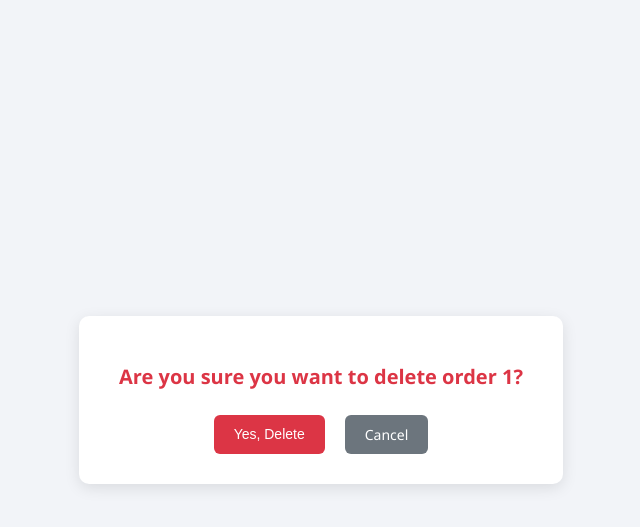
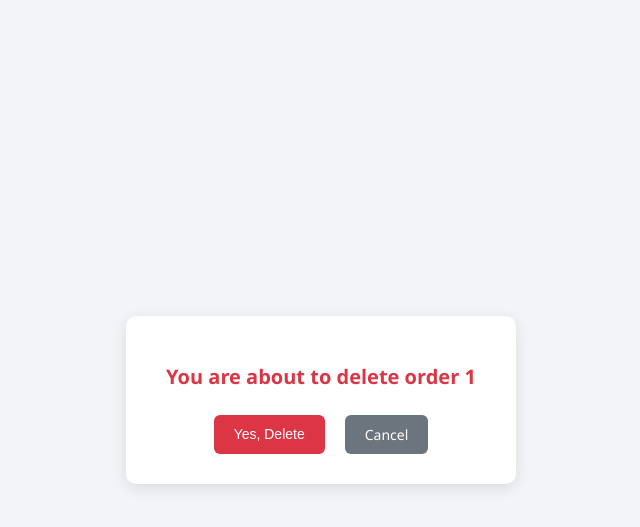
Before and after one commit to Nitins715/Ordermanagement, a Django app: page /orders/delete/1/ in a window 1280 px wide. Shown: the top 527 px of the page, without its empty margins (319-959 px from the left). Run offline with Django 5.2, Linux system fonts and the light colour scheme; a user stored in the database is signed in; data comes from the database, SQL or seed files in the repository.

Commit message:
Update confirm_delete.html

```diff
--- a/templates/confirm_delete.html
+++ b/templates/confirm_delete.html
@@ -65,7 +65,7 @@
 </head>
 <body>
   <div class="confirm-box">
-    <h2>Are you sure you want to delete order <strong>{{ order.internal_ref_no }}</strong>?</h2>
+    <h2>You are about to delete order <strong>{{ order.internal_ref_no }}</strong></h2>
     <form method="POST">
       {% csrf_token %}
       <div class="button-group">
```
